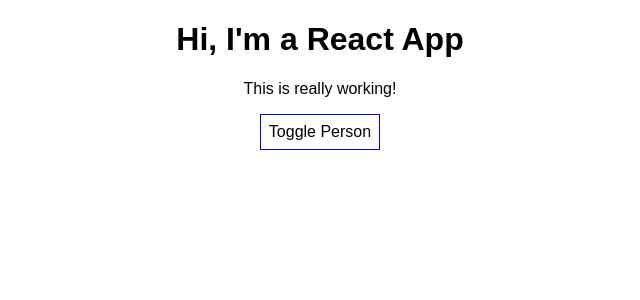
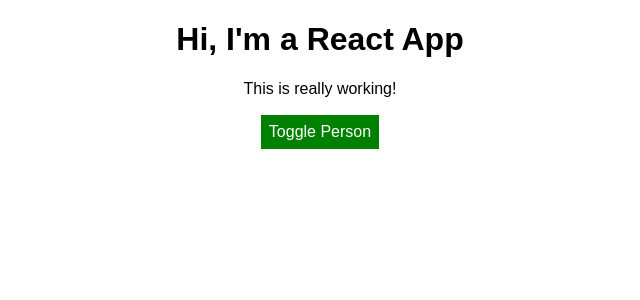
Before and after one commit to rocionadal/react-guide, a React (Create React App) app: page / in a window 1280 px wide. Shown: the top 300 px of the page, without its empty margins (320-960 px from the left). Built offline with nearby package versions, Linux system fonts and the light colour scheme.

Commit message:
setting styles dynamically

```diff
--- a/src/App.js
+++ b/src/App.js
@@ -56,16 +56,17 @@ class App extends Component {
 
   render () {
     const buttonStyle = {
-      backgroundColor: 'white',
+      backgroundColor: 'green',
+      color: 'white',
       font: 'inherit',
-      border: '1px solid blue',
+      border: '1px solid white',
       padding: '8px',
       cursor: 'pointer'
     };
 
     let persons = null;
 
-    if (this.state.showPersons) {
+    if ( this.state.showPersons ) {
       persons = (
         <div>
           {this.state.persons.map((person, index) => {
@@ -78,7 +79,10 @@ class App extends Component {
           })}
           </div>
       );
+
+      buttonStyle.backgroundColor = 'red';
     }
+
 
     return (
       <div className="App">
```
